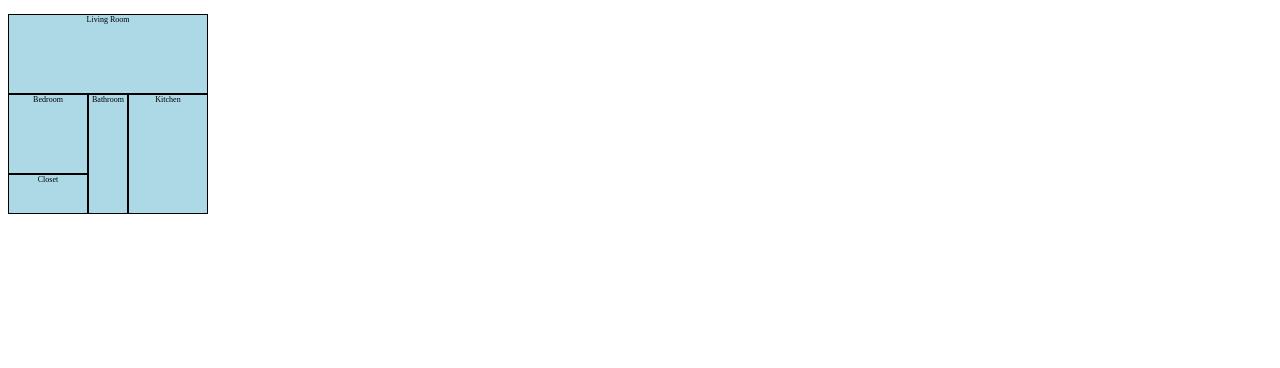
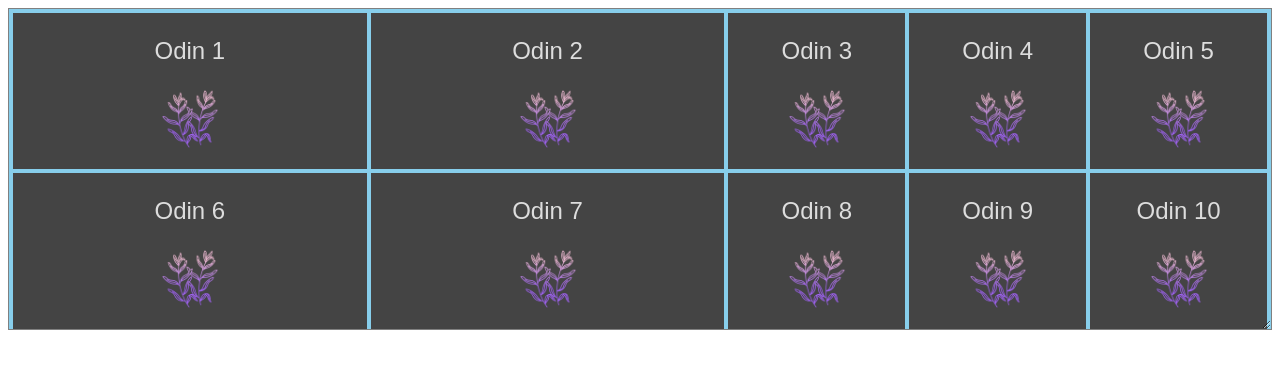
Before and after one commit to leonkito/TOP, a plain HTML site: page grid Overview/index.html in a window 1280 px wide. Drawn offline with Linux system fonts and the light colour scheme.

```diff
--- a/grid Overview/index.html
+++ b/grid Overview/index.html
@@ -8,12 +8,47 @@
     <link rel="stylesheet" href="styles.css">
 </head>
 <body>
-    <div class="container">
-        <div class="room" id="living-room">Living Room</div>
-        <div class="room" id="kitchen">Kitchen</div>
-        <div class="room" id="bedroom">Bedroom</div>
-        <div class="room" id="bathroom">Bathroom</div>
-        <div class="room" id="closet">Closet</div>
-      </div>
+<div class="grid-container">
+  <div class="grid-item">
+    <p>Odin 1</p>
+    <img src="logo.png" alt="top logo" />
+  </div>
+  <div class="grid-item">
+    <p>Odin 2</p>
+    <img src="logo.png" alt="top logo" />
+  </div>
+  <div class="grid-item">
+    <p>Odin 3</p>
+    <img src="logo.png" alt="top logo" />
+  </div>
+  <div class="grid-item">
+    <p>Odin 4</p>
+    <img src="logo.png" alt="top logo" />
+  </div>
+  <div class="grid-item">
+    <p>Odin 5</p>
+    <img src="logo.png" alt="top logo" />
+  </div>
+  <div class="grid-item">
+    <p>Odin 6</p>
+    <img src="logo.png" alt="top logo" />
+  </div>
+  <div class="grid-item">
+    <p>Odin 7</p>
+    <img src="logo.png" alt="top logo" />
+  </div>
+  <div class="grid-item">
+    <p>Odin 8</p>
+    <img src="logo.png" alt="top logo" />
+  </div>
+  <div class="grid-item">
+    <p>Odin 9</p>
+    <img src="logo.png" alt="top logo" />
+  </div>
+  <div class="grid-item">
+    <p>Odin 10</p>
+    <img src="logo.png" alt="top logo" />
+  </div>
+</div>
 </body>
 </html>
--- a/grid Overview/styles.css
+++ b/grid Overview/styles.css
@@ -1,44 +1,28 @@
-.container {
-  display: inline-grid;
-  grid-template: 40px 40px 40px 40px 40px / 40px 40px 40px 40px 40px;
-  background-color: lightblue;
+.grid-container {
+  resize: both;
+  overflow: auto;
+  display: grid;
+  gap: 4px;
+  padding: 4px;
+  border: 1px solid grey;
+  background-color: skyblue;
+  grid-template-rows: repeat(2,min(200px, 50%));
+  grid-template-columns: repeat(2,2fr) repeat(3,1fr);
 }
 
-.room {
-  border: 1px solid;
-  font-size: 50%;
+.grid-item {
+  background-color: #444;
   text-align: center;
+  color: #ddd;
+  font-family: sans-serif;
+  font-size: 1.5rem;
+  padding: 12px;
 }
 
-#living-room {
-  grid-column-start: 1;
-  grid-column-end: 6;
-  grid-row-start: 1;
-  grid-row-end: 3;
+p {
+  margin: 12px auto 24px;
 }
 
-#kitchen {
-  grid-column: 4 / 6;
-  grid-row: 3 / 6;
+img {
+  height: 60px;
 }
-
-#bedroom {
-  grid-column-start: 1;
-  grid-column-end: 3;
-  grid-row-start: 3;
-  grid-row-end: 5;
-}
-
-#bathroom {
-  grid-column-start: 3;
-  grid-column-end: 4;
-  grid-row-start: 3;
-  grid-row-end: 6;
-}
-
-#closet {
-  grid-column-start: 1;
-  grid-column-end: 3;
-  grid-row-start: 5;
-  grid-row-end: 6;
-}
```
Also changed, not shown: admin-dashboard/index.html (added, +45 -0 lines), admin-dashboard/images/account-group.svg (added), admin-dashboard/images/card-logo.svg (added), admin-dashboard/images/clock-logo.svg (added), admin-dashboard/images/cog.svg (added), admin-dashboard/images/help-box.svg (added), admin-dashboard/images/home.svg (added), admin-dashboard/images/message-logo.svg (added), admin-dashboard/images/note-multiple.svg (added), admin-dashboard/images/shield-check.svg (added), admin-dashboard/images/view-dashboard.svg (added), grid Overview/logo.png (added).
